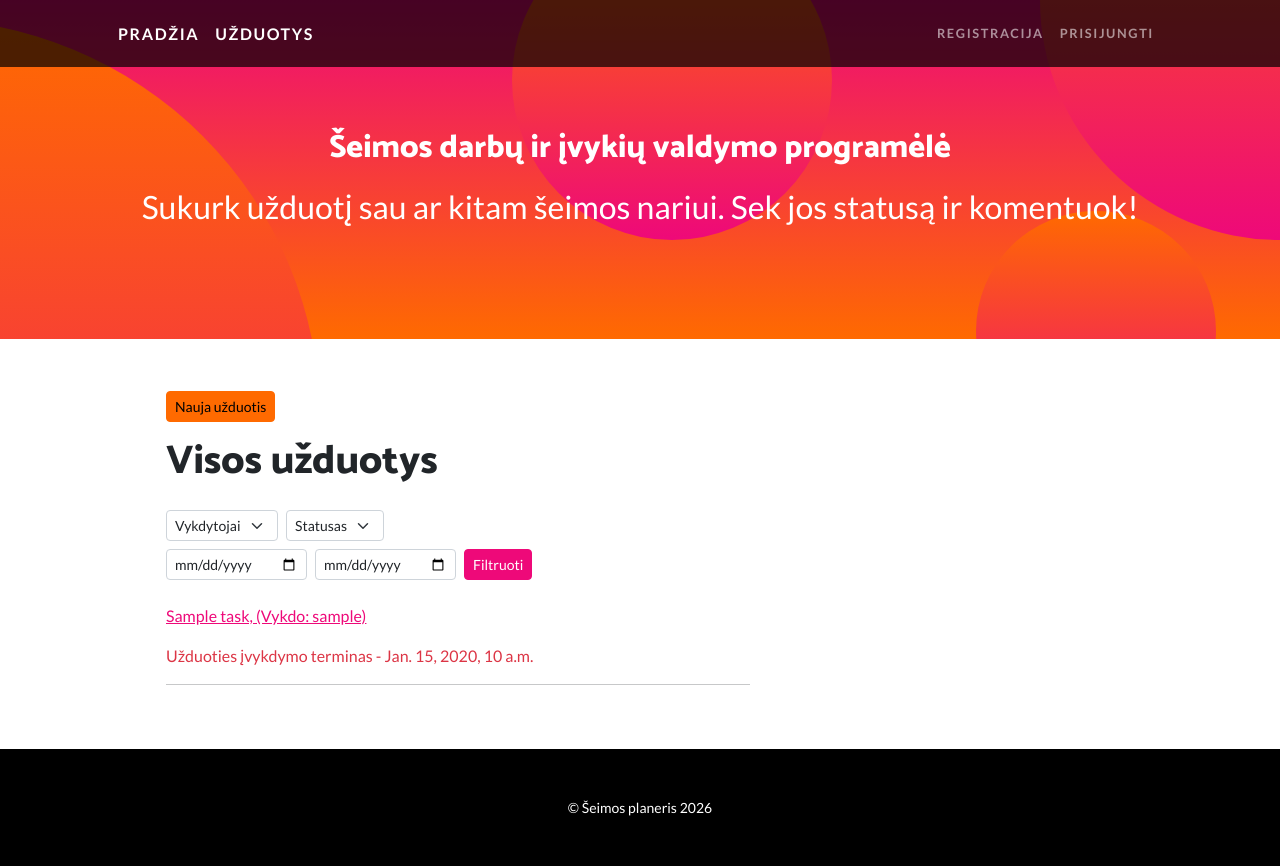
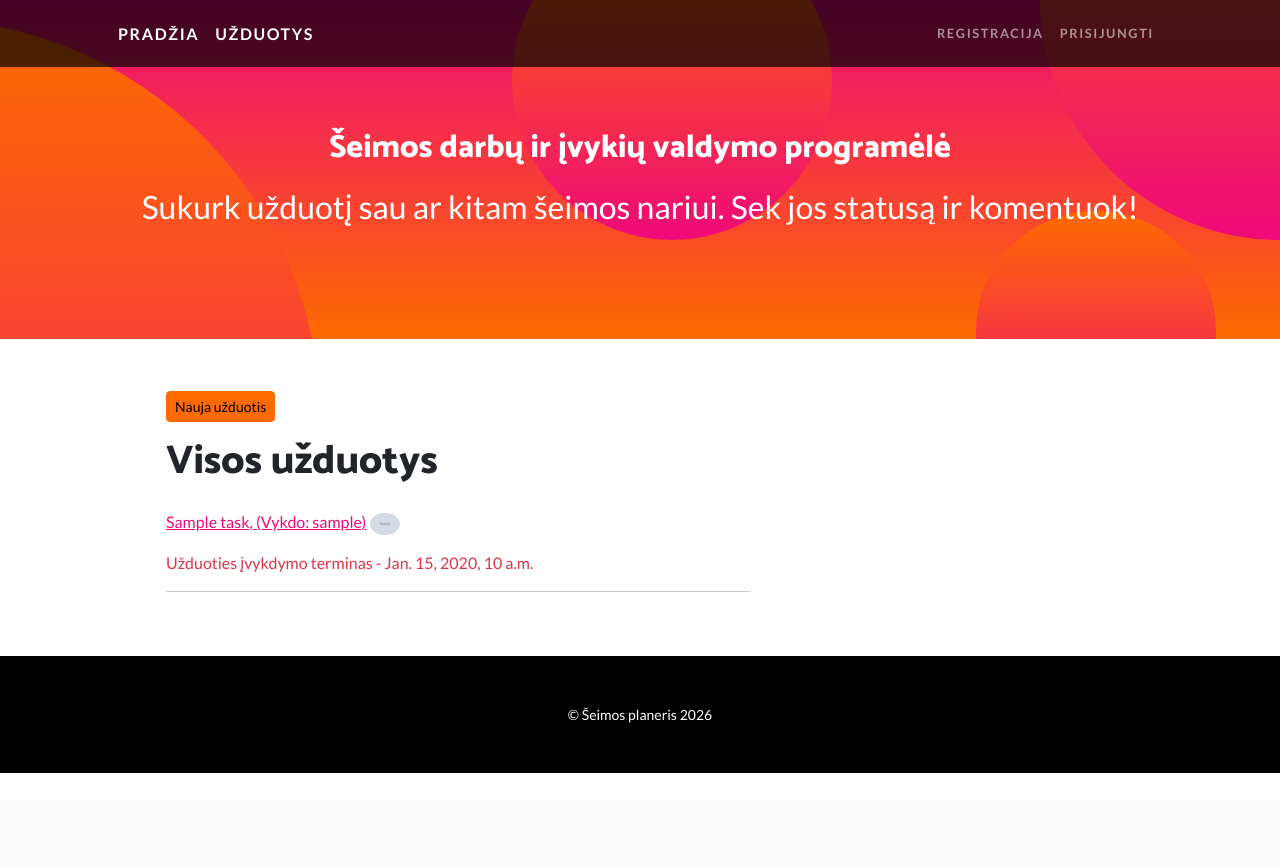
Before and after one commit to JovitaBeliak/ToDo_list, a Django app: page /tasks/ in a window 1280 px wide. After the commit the page ends 773 px from the top, so only its background shows below. Run offline with Django 5.2, Linux system fonts and the light colour scheme; tables that the repository leaves empty hold one stand-in row (values such as "Sample post"); grey boxes marked "Sample" are stand-in pictures; some libraries are stand-ins or nearby versions.

Commit message:
9. istrintas filtravimas

```diff
--- a/mysite/TodoList/templates/tasks.html
+++ b/mysite/TodoList/templates/tasks.html
@@ -3,99 +3,49 @@
 {% block title %}Užduotys{% endblock %}
 
 {% block content %}
-
 <a class="btn btn-secondary btn-sm mt-1 mb-3" href="{% url 'task_create' %}">Nauja užduotis</a>
 <h1 class="mb-4">Visos užduotys</h1>
+{% for task in tasks %}
 
-<!-- Filtravimo forma -->
-<form method="get" class="mb-4">
-
-    <!-- Pirmoji eilutė: Vykdytojas ir Statusas -->
-    <div class="row g-2 mb-2">
-        <div class="col-auto">
-            <select name="doer" class="form-select form-select-sm">
-                <option value="">Vykdytojai</option>
-                {% for user in users %}
-                    <option value="{{ user.id }}" {% if request.GET.doer == user.id|stringformat:"s" %}selected{% endif %}>
-                        {{ user.username }}
-                    </option>
-                {% endfor %}
-            </select>
-        </div>
-
-        <div class="col-auto">
-            <select name="status" class="form-select form-select-sm">
-                <option value="">Statusas</option>
-                {% for status_name in status_options %}
-                    <option value="{{ status_name }}" {% if request.GET.status == status_name %}selected{% endif %}>
-                        {{ status_name }}
-                    </option>
-                {% endfor %}
-            </select>
-        </div>
-    </div>
-
-    <!-- Antroji eilutė: Datos ir mygtukas -->
-    <div class="row g-2">
-        <div class="col-auto">
-            <input type="date" name="date_from" value="{{ request.GET.date_from }}" class="form-control form-control-sm" placeholder="Nuo">
-        </div>
-
-        <div class="col-auto">
-            <input type="date" name="date_to" value="{{ request.GET.date_to }}" class="form-control form-control-sm" placeholder="Iki">
-        </div>
-
-        <div class="col-auto">
-            <button type="submit" class="btn btn-primary btn-sm h-100">Filtruoti</button>
-        </div>
-    </div>
-
-</form>
-
-<!-- Užduočių sąrašas -->
-{% for task in tasks %}
-<div class="mb-3">
-    <p><a href="{% url 'task' task.pk %}">{{ task }}</a></p>
-    <p class="{% if task.is_overdue and task.status != 'u' %}text-danger{% endif %}">
-        Užduoties įvykdymo terminas - {{ task.due_date }}
-    </p>
-    <hr>
-</div>
-{% empty %}
-<p>Nerasta užduočių pagal nurodytus filtrus.</p>
+<p><a href="{% url 'task' task.pk %}">{{ task }}</a>{% if task.doer.photo %}
+    <img src="{{ task.doer.photo.url }}" class="rounded-circle" style="width: 30px">
+    {% endif %}</p>
+<p class="{% if task.is_overdue and task.status != 'u' %}text-danger{% endif %}">Užduoties įvykdymo terminas - {{ task.due_date }}</p>
+<hr>
 {% endfor %}
-
-<!-- Puslapiavimas -->
 {% if is_paginated %}
-{% with request.GET.urlencode as query_params %}
 <ul class="pagination justify-content-center">
     {% if page_obj.has_previous %}
     <li class="page-item">
-        <a class="page-link" href="?page={{ page_obj.previous_page_number }}&{{ query_params|safe }}">Previous</a>
+        <a class="page-link" href="?page={{ page_obj.previous_page_number }}">Previous</a>
     </li>
     {% else %}
-    <li class="page-item disabled"><span class="page-link">Previous</span></li>
+    <li class="page-item disabled">
+        <span class="page-link">Previous</span>
+    </li>
     {% endif %}
 
     {% for num in paginator.page_range %}
-        {% if page_obj.number == num %}
-        <li class="page-item active"><span class="page-link">{{ num }}</span></li>
-        {% else %}
-        <li class="page-item">
-            <a class="page-link" href="?page={{ num }}&{{ query_params|safe }}">{{ num }}</a>
-        </li>
-        {% endif %}
+    {% if page_obj.number == num %}
+    <li class="page-item active">
+        <span class="page-link">{{ num }}</span>
+    </li>
+    {% else %}
+    <li class="page-item">
+        <a class="page-link" href="?page={{ num }}">{{ num }}</a>
+    </li>
+    {% endif %}
     {% endfor %}
 
     {% if page_obj.has_next %}
     <li class="page-item">
-        <a class="page-link" href="?page={{ page_obj.next_page_number }}&{{ query_params|safe }}">Next</a>
+        <a class="page-link" href="?page={{ page_obj.next_page_number }}">Next</a>
     </li>
     {% else %}
-    <li class="page-item disabled"><span class="page-link">Next</span></li>
+    <li class="page-item disabled">
+        <span class="page-link">Next</span>
+    </li>
     {% endif %}
 </ul>
-{% endwith %}
 {% endif %}
-
 {% endblock %}
--- a/mysite/TodoList/views.py
+++ b/mysite/TodoList/views.py
@@ -26,29 +26,6 @@ class TaskListView(generic.ListView):
     template_name = 'tasks.html'
     context_object_name = 'tasks'
     paginate_by = 3
-
-    def get_queryset(self):
-        queryset = super().get_queryset()
-        doer = self.request.GET.get('doer')
-        status = self.request.GET.get('status')
-        date_from = self.request.GET.get('date_from')
-        date_to = self.request.GET.get('date_to')
-
-        if doer:
-            queryset = queryset.filter(doer_id=doer)
-        if status:
-            queryset = queryset.filter(status=status)
-        if date_from:
-            queryset = queryset.filter(due_date__gte=date_from)
-        if date_to:
-            queryset = queryset.filter(due_date__lte=date_to)
-
-        return queryset
-
-    def get_context_data(self, **kwargs):
-        context = super().get_context_data(**kwargs)
-        context['users'] = CustomUser.objects.all()  # perduodam vartotojus front-end
-        return context
 
 class TaskDetailView(FormMixin, generic.DetailView):
     model = Task
```
